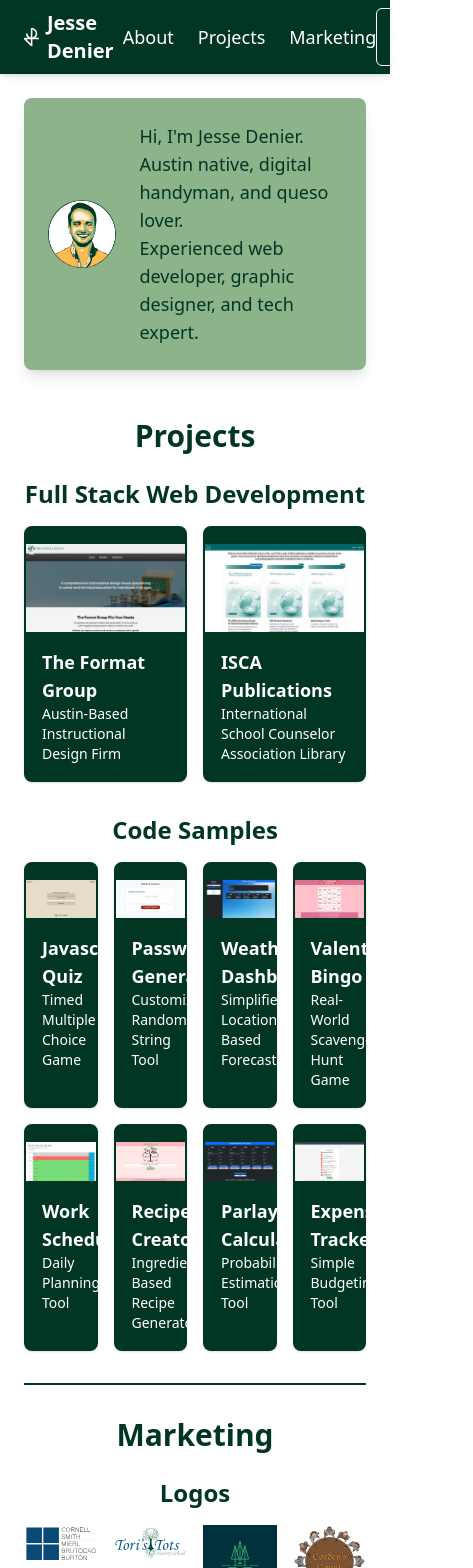
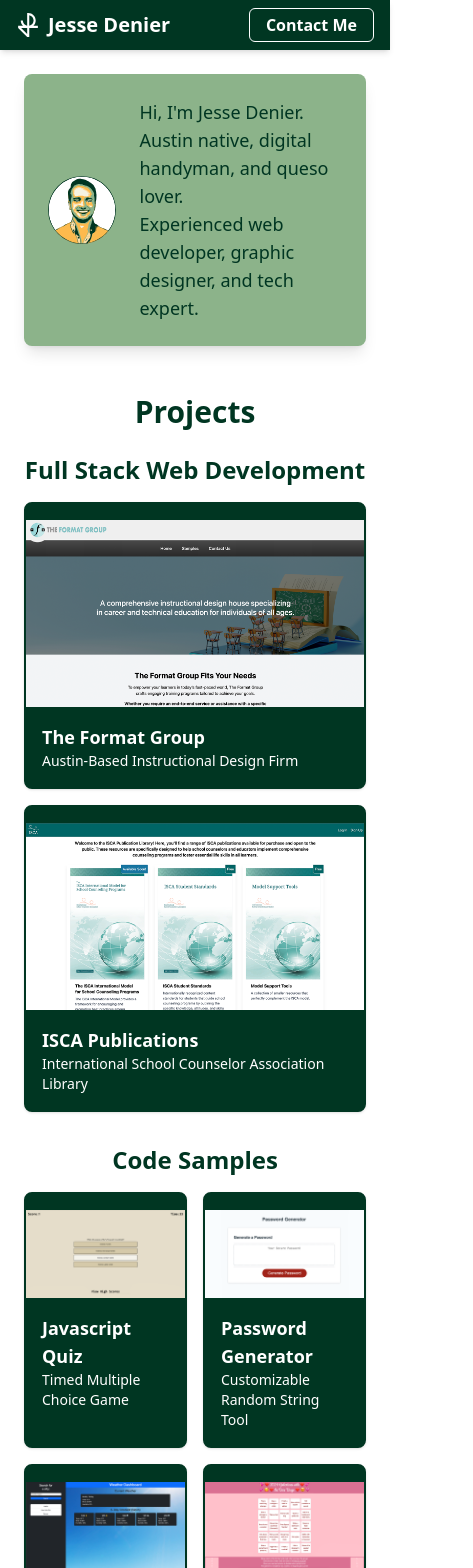
Before and after one commit to JesseDenier/Portfolio2025, a React (Vite) app in the folder client/: page / in a window 390 px wide. Shown: the top 1568 px of the page, 473 px wide, since content can reach past the window. Built offline with nearby package versions, Linux system fonts and the light colour scheme.

Commit message:
Improved layout on narrow devices so it was not crammed.

```diff
--- a/client/src/components/Header.jsx
+++ b/client/src/components/Header.jsx
@@ -4,14 +4,14 @@ import { PersonalLogo } from "./Logos";
 
 const Header = () => {
   return (
-    <header className="bg-darkgreen text-white py-2 px-6 sticky top-0 shadow-md z-50">
-      <div className="flex justify-between items-center">
+    <header className="bg-darkgreen text-white py-2 px-4 sticky top-0 shadow-md z-50">
+      <div className="flex flex-wrap justify-between items-center gap-4">
         {/* Logo and Name */}
         <div className="flex items-center gap-2">
           {/* Inline SVG for Logo with Hover Effect */}
           <a
             href="#About"
-            className="flex items-center gap-2 hover:text-yellow transform hover:scale-105 transition-transform transition-colors duration-300"
+            className="flex items-center gap-2 hover:text-yellow transform hover:scale-105 transition-transform duration-300"
           >
             <PersonalLogo className="h-6 w-6 fill-current group-hover:scale-105 transition-transform duration-300" />
             <h1 className="text-xl font-bold">Jesse Denier</h1>
@@ -19,7 +19,7 @@ const Header = () => {
         </div>
 
         {/* Centered Navigation Links */}
-        <nav className="flex-1 flex justify-center gap-6 text-lg items-center">
+        <nav className="hidden sm:flex flex-1 justify-center gap-4 text-base lg:text-lg items-center">
           <a
             href="#About"
             className="hover:text-yellow transform hover:scale-105 transition-transform duration-300"
@@ -43,7 +43,7 @@ const Header = () => {
         {/* "Contact Me" on the right */}
         <div className="flex items-center">
           <a
-            href="#Contact"
+            href="mailto:jessecdenier@gmail.com"
             className="relative inline-block px-4 py-1 font-bold text-white border border-white rounded-md overflow-hidden group transition-all duration-400"
           >
             <span className="absolute inset-0 bg-yellow scale-y-0 group-hover:scale-y-100 transition-transform duration-300 origin-bottom"></span>
--- a/client/src/pages/HomePage.jsx
+++ b/client/src/pages/HomePage.jsx
@@ -166,7 +166,7 @@ const HomePage = () => {
       {/* About Me Section */}
       <section
         id="About"
-        className="p-6 flex items-center gap-6 justify-center scroll-mt-20"
+        className="flex items-center justify-center scroll-mt-20 sm:min-h-[580px] p-6"
       >
         <div className="bg-lightgreen shadow-lg rounded-lg p-6 w-full max-w-4xl">
           <div className="flex items-center gap-6">
@@ -200,7 +200,7 @@ const HomePage = () => {
             <h3 className="text-2xl font-semibold text-center mb-4">
               Full Stack Web Development
             </h3>
-            <div className="grid grid-cols-2 gap-4 mb-8">
+            <div className="grid grid-cols-1 sm:grid-cols-2 gap-4 mb-8">
               {fullstacks.map((project, index) => (
                 <div
                   key={index}
@@ -245,7 +245,7 @@ const HomePage = () => {
             <h3 className="text-2xl font-semibold text-center mb-4">
               Code Samples
             </h3>
-            <div className="grid grid-cols-4 gap-4 mb-8">
+            <div className="grid grid-cols-2 sm:grid-cols-4 gap-4 mb-8">
               {samples.map((sample, index) => (
                 <div
                   key={index}
@@ -291,7 +291,7 @@ const HomePage = () => {
           {/* Logos Section */}
           <section id="Logos">
             <h3 className="text-2xl font-semibold text-center mb-4">Logos</h3>
-            <div className="grid grid-cols-4 gap-4 mb-8">
+            <div className="grid grid-cols-2 sm:grid-cols-4 gap-4 mb-8">
               <div className="h-auto flex flex-col relative overflow-visible group">
                 <img
                   src="logos/csmbb.svg"
@@ -414,13 +414,13 @@ const HomePage = () => {
               {/* Navigation Buttons */}
               <button
                 onClick={handlePrev}
-                className="absolute left-4 lg:left-8 top-1/2 transform -translate-y-1/2 bg-darkgreen text-white px-2 lg:px-4 py-2 lg:py-2 rounded-full shadow-lg hover:bg-yellow transition-colors duration-300 z-10"
+                className="absolute left-4 lg:left-8 top-1/2 transform -translate-y-1/2 bg-darkgreen text-white px-2 lg:px-4 py-2 lg:py-2 rounded-full shadow-lg  transition-colors duration-300 z-10"
               >
                 &#8592;
               </button>
               <button
                 onClick={handleNext}
-                className="absolute right-4 lg:right-8 top-1/2 transform -translate-y-1/2 bg-darkgreen text-white px-2 lg:px-4 py-2 lg:py-2 rounded-full shadow-lg hover:bg-yellow transition-colors duration-300 z-10"
+                className="absolute right-4 lg:right-8 top-1/2 transform -translate-y-1/2 bg-darkgreen text-white px-2 lg:px-4 py-2 lg:py-2 rounded-full shadow-lg transition-colors duration-300 z-10"
               >
                 &#8594;
               </button>
@@ -430,7 +430,7 @@ const HomePage = () => {
           {/* Art Section*/}
           <section id="Art">
             <h3 className="text-2xl font-semibold text-center mb-4">Art</h3>
-            <div className="grid grid-cols-4 gap-4">
+            <div className="grid grid-cols-2 sm:grid-cols-4 gap-4">
               <div className="h-auto relative overflow-visible group">
                 <img
                   src="art/panda.png"
@@ -471,7 +471,7 @@ const HomePage = () => {
         </p>
         <div className="text-center mx-auto lg:absolute lg:inset-x-0">
           <a
-            href="mailto:jessecdenier@gmail.com?subject=I%20want%20to%20hire%20you!"
+            href="mailto:jessecdenier@gmail.com"
             className="text-white hover:text-yellow transform hover:scale-105 transition-transform duration-300 inline-block"
           >
             jessecdenier@gmail.com
```
